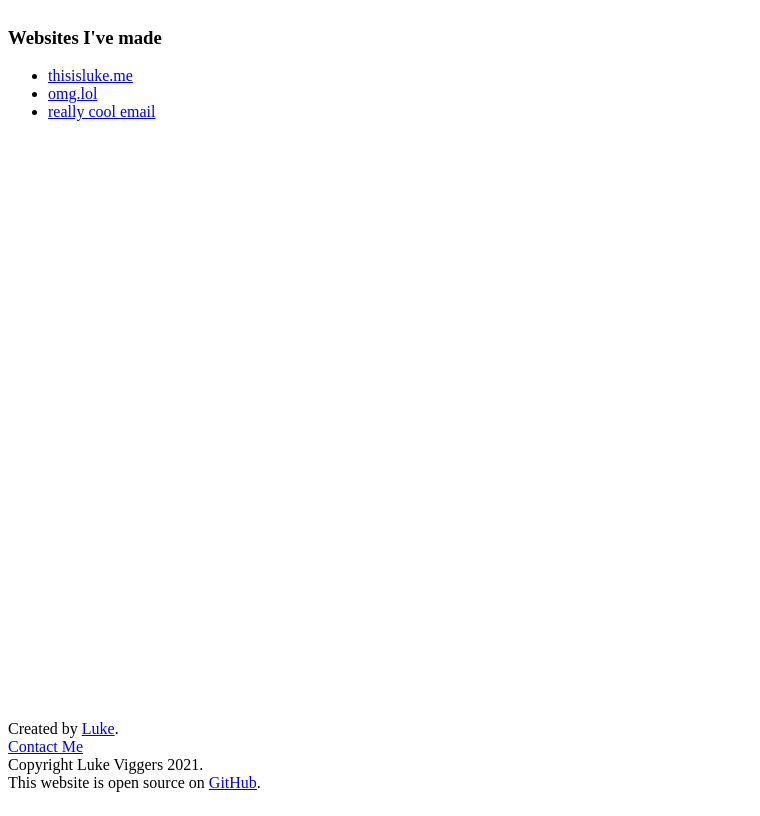
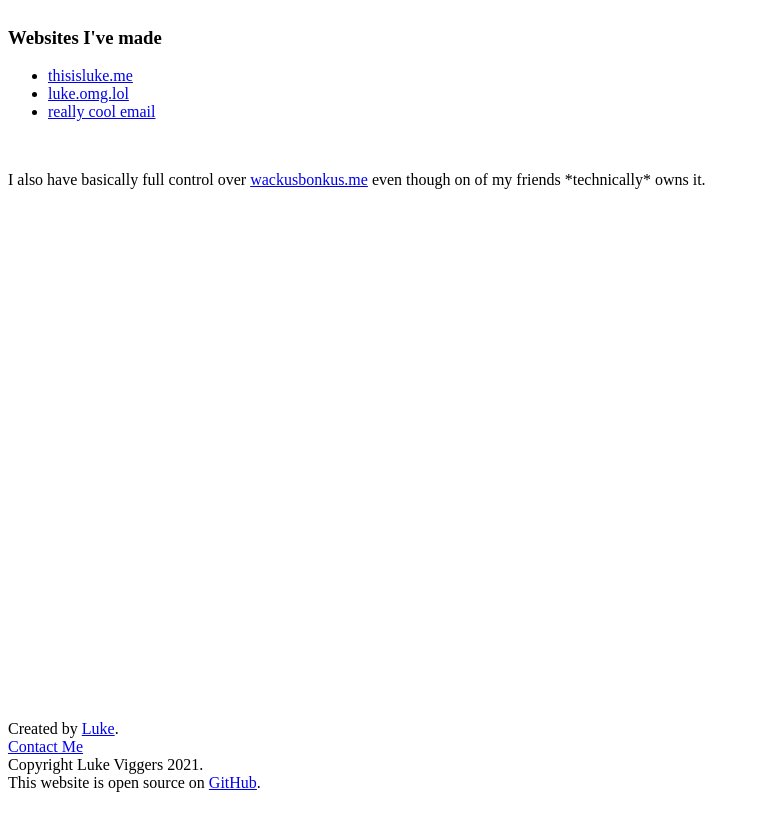
Before and after one commit to SomeFamousPerson/lukes.tech, a plain HTML site: page index.html in a window 1280 px wide. Shown: the whole page, without its empty margins (0-760 px from the left). Drawn offline with Linux system fonts and the light colour scheme.

Commit message:
Update index.html

```diff
--- a/index.html
+++ b/index.html
@@ -9,9 +9,11 @@
         <h3>Websites I've made</h6>
         <ul>
           <li><a href="https://thisisluke.me">thisisluke.me</a></li>
-          <li><a href="https://luke.omg.lol">omg.lol</a></li>
+          <li><a href="https://luke.omg.lol">luke.omg.lol</a></li>
           <li><a href="https://reallycool.email">really cool email</a></li>
         </ul>
+        <br>
+        <p>I also have basically full control over <a href="https://wackusbonkus.me">wackusbonkus.me</a> even though on of my friends *technically* owns it. </p>
        </main>
       <footer>
         <p>
```
